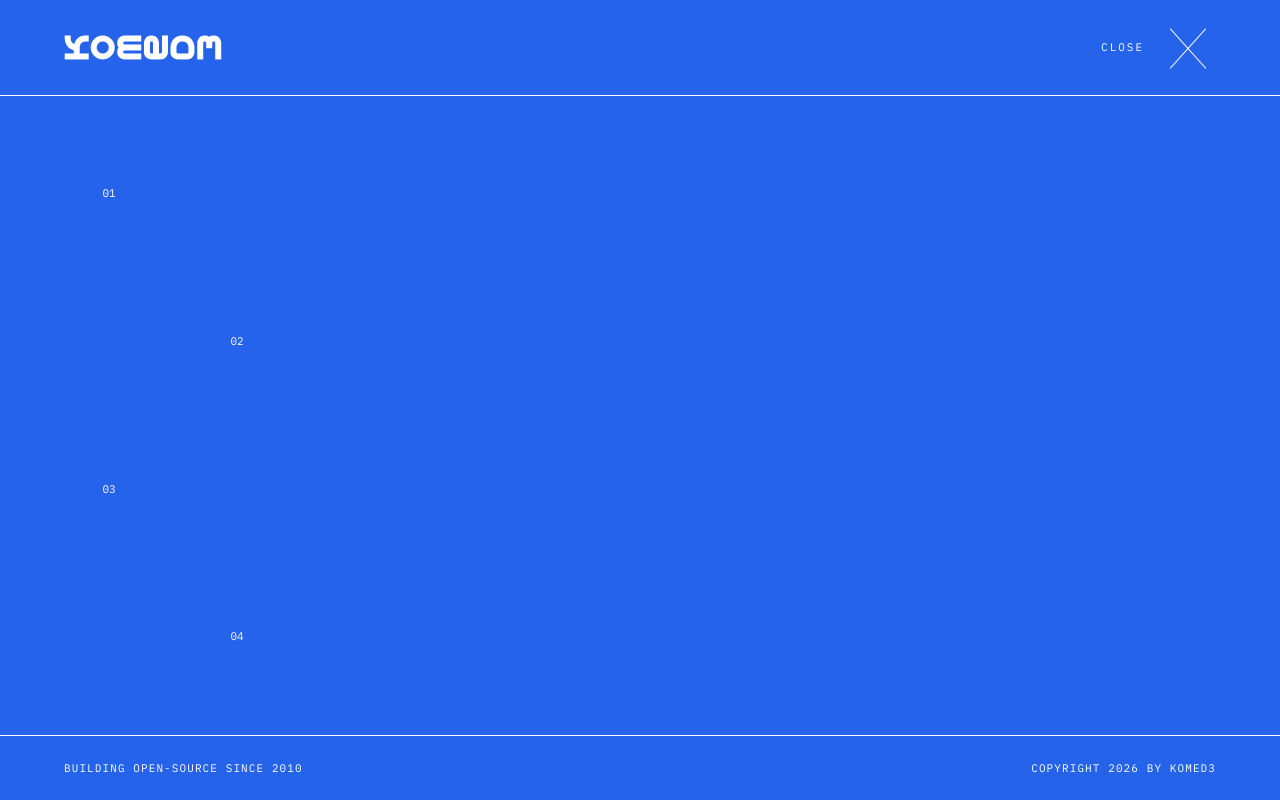
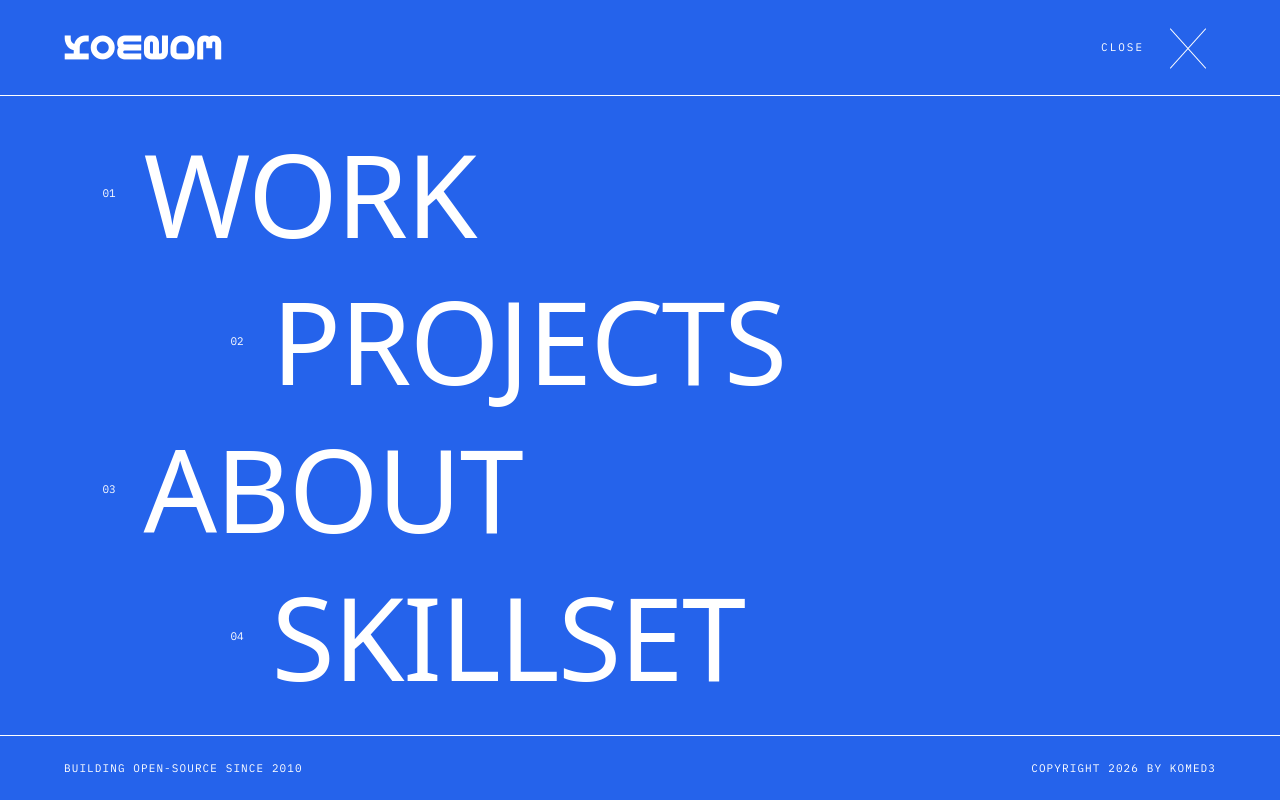
Before and after one commit to komed3/web, a React (Vite) app: page / in a window 1280 px wide. Both pictures are taken after a click on the button "MENU". Built offline with nearby package versions, Linux system fonts and the light colour scheme; a web font is replaced by a local one.

Commit message:
add link text

```diff
--- a/src/layout/Header.tsx
+++ b/src/layout/Header.tsx
@@ -170,6 +170,10 @@ export function Header () {
                       <span className= 'shrink-0 font-mono text-[11px] tracking-normal'>
                         { number }
                       </span>
+
+                      <span className= 'whitespace-nowrap uppercase text-[clamp(3rem,9vw,10rem)]'>
+                        { label }
+                      </span>
                     </Link>
                   </motion.div>
                 ) ) }
```
